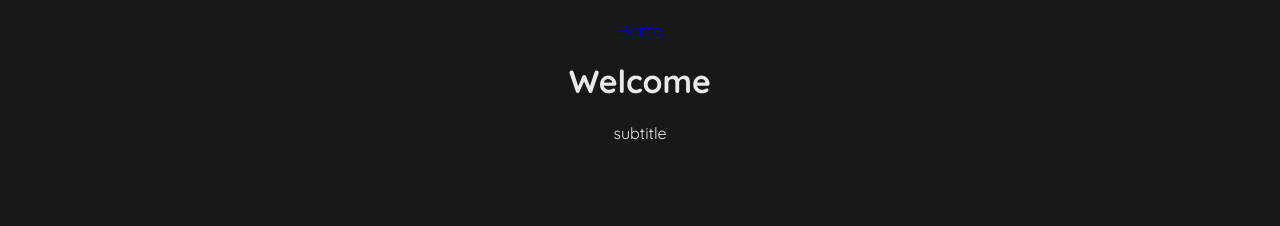
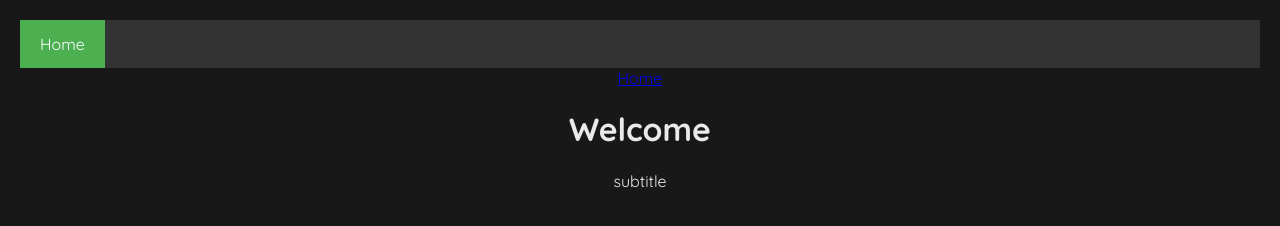
Before and after one commit to spencerd42/spencerd42.github.io, a plain HTML site: page index.html in a window 1280 px wide. Drawn offline with Linux system fonts and the light colour scheme.

Commit message:
navbar template

```diff
--- a/index.html
+++ b/index.html
@@ -20,10 +20,32 @@
         p {
             color: #eaeaea; /* Lighter gray for the paragraph text */
         }
+        .navbar {
+            background-color: #333333; /* Dark gray background for the menu bar */
+            overflow: hidden; /* Ensures that the content fits within the menu bar */
+        }
+        .navbar a {
+            float: left; /* Aligns the links to the left */
+            display: block;
+            color: #ffffff; /* White text color */
+            text-align: center;
+            padding: 14px 20px;
+            text-decoration: none; /* Removes underline from links */
+        }
+        .navbar a:hover {
+            background-color: #575757; /* Darker gray background on hover */
+        }
+        .navbar a.active {
+            background-color: #4CAF50; /* Green background for the active link */
+        }
     </style>
 </head>
 <body>
-    <nav></nav>
+    <div class="navbar">
+        <a href="#home" class="active">Home</a>
+    </div>
+
+    <nav>
         <a href="index.html">Home</a>
     </nav>
     <h1>Welcome</h1>
```
